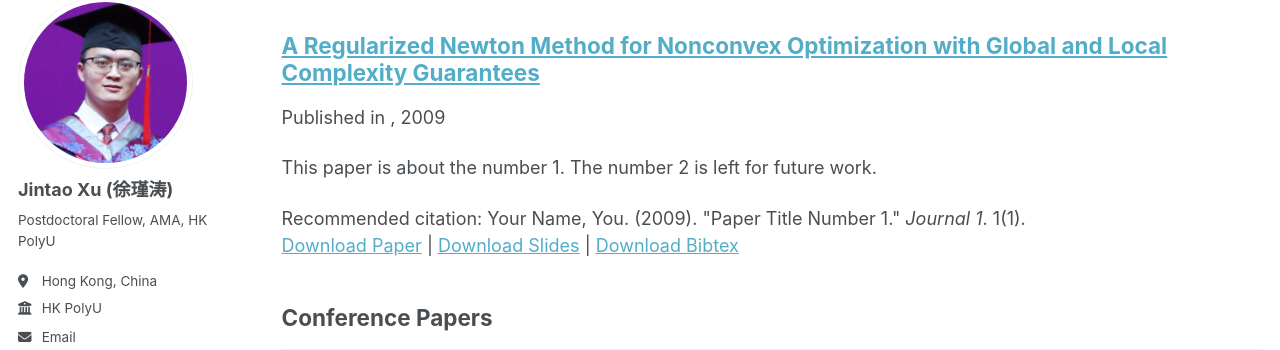
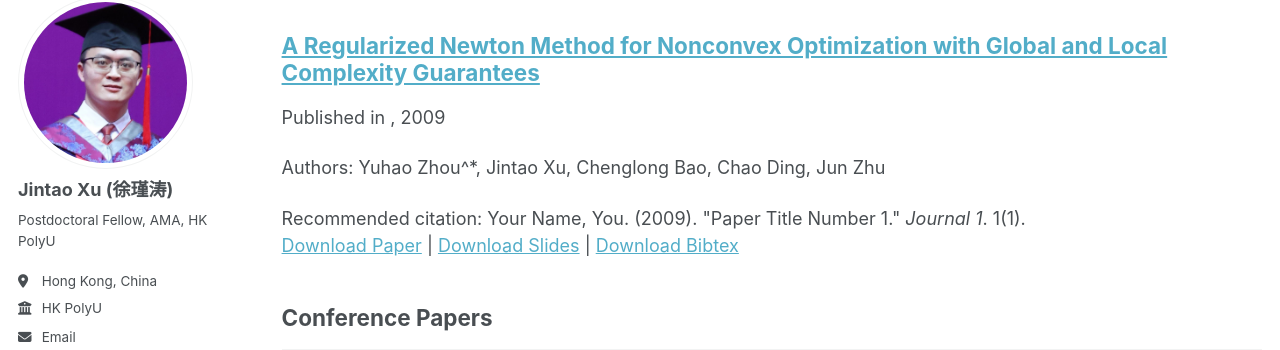
Before and after one commit to JintaoXuMath/JintaoXuMath.github.io, a Jekyll site: the page built from _pages/publications.html, in a window 1280 px wide and 900 px high, scrolled down 659 px. Shown: the part 103-453 px from the top of the window. Built offline with Jekyll 4.4.1, drawn with Linux system fonts in a browser that asks for light colours; some web fonts are replaced.

Commit message:
Update 2009-10-01-paper-title-number-1.md

```diff
--- a/_publications/2009-10-01-paper-title-number-1.md
+++ b/_publications/2009-10-01-paper-title-number-1.md
@@ -3,7 +3,7 @@ title: "A Regularized Newton Method for Nonconvex Optimization with Global and L
 collection: publications
 category: manuscripts
 permalink: https://arxiv.org/abs/2502.04799
-excerpt: 'This paper is about the number 1. The number 2 is left for future work.'
+excerpt: 'Authors: Yuhao Zhou^*, Jintao Xu, Chenglong Bao, Chao Ding, Jun Zhu'
 date: 2009-10-01
 slidesurl: 'http://academicpages.github.io/files/slides1.pdf'
 paperurl: 'http://academicpages.github.io/files/paper1.pdf'
```
